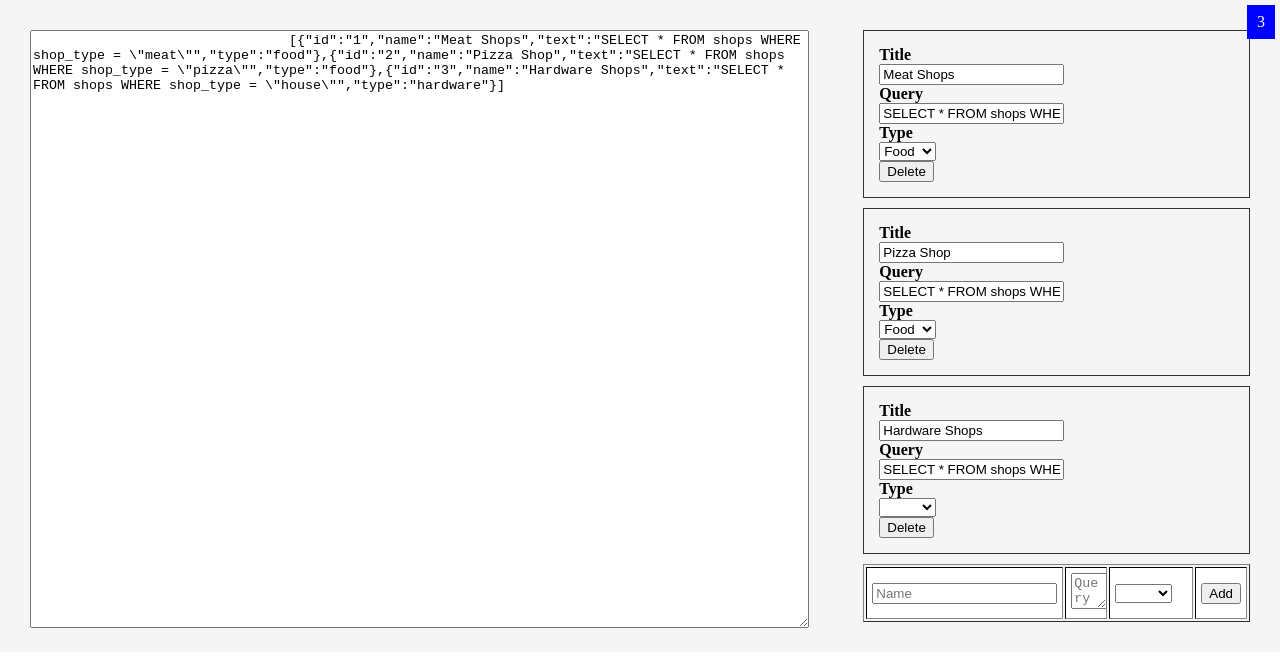
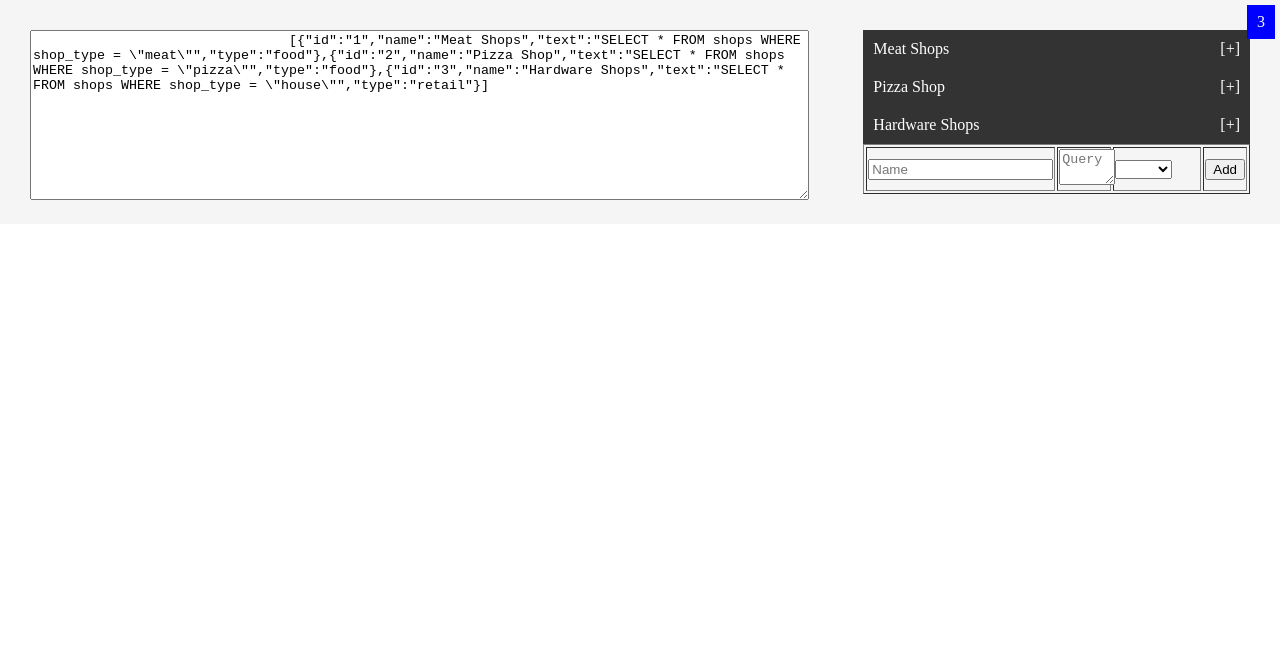
Before and after one commit to morehawes/queries, a Vue app: page / in a window 1280 px wide. Shown: the top 666 px of the page. Built offline with nearby package versions, Linux system fonts and the light colour scheme.

Commit message:
UI improvements

```diff
--- a/src/components/QueryItem.vue
+++ b/src/components/QueryItem.vue
@@ -1,12 +1,15 @@
 <script setup>
 import QueryTypeSelector from '@/components/QueryTypeSelector.vue';
 import { useQueryStore } from '@/stores/queries';
+import { ref } from 'vue';
 
 defineProps({
   'query': Object
 });
 
 const queryStore = useQueryStore();
+
+let active = ref(false);
 
 let remove = (query) => {
 	queryStore.remove(query);
@@ -15,6 +18,12 @@ let remove = (query) => {
 
 <template>
   <div class="query">
+  	<div class="query-title" @click="active = ! active">
+  		<span v-if="! active">[+]</span>
+  		<span v-else>[&ndash;]</span>
+  		{{ query.name }}
+		</div>
+  	<div v-show="active" class="query-data">
 			<div class="name">
 				<label for="name">Title</label>
 
@@ -24,7 +33,7 @@ let remove = (query) => {
 			<div class="text">
 				<label for="text">Query</label>
 
-  		<input v-model="query.text" type="text" />
+				<textarea v-model="query.text" />
 			</div>
 
 			<div class="type">
@@ -35,19 +44,36 @@ let remove = (query) => {
 
 			<button class="delete" @click="remove(query)">Delete</button>
 		</div>
+	</div>
 </template>
 
 <style lang="less">
 .query {
-	margin-bottom: 10px;
+	.query-title {
+		padding: 10px;
+		background: #333;
+		color: #fff;
+		cursor: pointer;
+		span {
+			float: right;
+		}
+	}
+	.query-data {
+		position: relative;
 		padding: 15px;
 		border: 1px solid #333;
+		> div {
+			margin-bottom: 10px;
+		}
 		label {
 			display: block;
 			font-weight: bold;
 		}
-	.name {
-
+		button.delete {
+			position: absolute;
+			top: 10px;
+			right: 10px;
+		}
 	}
 }
 </style>
--- a/src/components/QueryList.vue
+++ b/src/components/QueryList.vue
@@ -38,7 +38,7 @@ const { queries } = storeToRefs(queryStore);
   </div>
 </template>
 
-<style lang="less">
+<style lang="less" scoped>
 	#count {
 		position: absolute;
 		top: 5px;
@@ -48,15 +48,4 @@ const { queries } = storeToRefs(queryStore);
 		color: white;
 	}
 
-	table {
-		tr {
-			&:nth-child(odd) {
-				background: white;
-			}
-			td {
-				margin: 0;
-				padding: 5px;
-			}
-		}
-	}
 </style>
--- a/src/stores/queries.js
+++ b/src/stores/queries.js
@@ -45,7 +45,7 @@ export const useQueryStore = defineStore('queries', {
 				'id': '3',
 				'name': 'Hardware Shops',
 				'text': 'SELECT * FROM shops WHERE shop_type = "house"',
-				'type': 'hardware'
+				'type': 'retail'
 			}];
 		},
 
```
Lines whose indentation alone changed are shown as unchanged.
